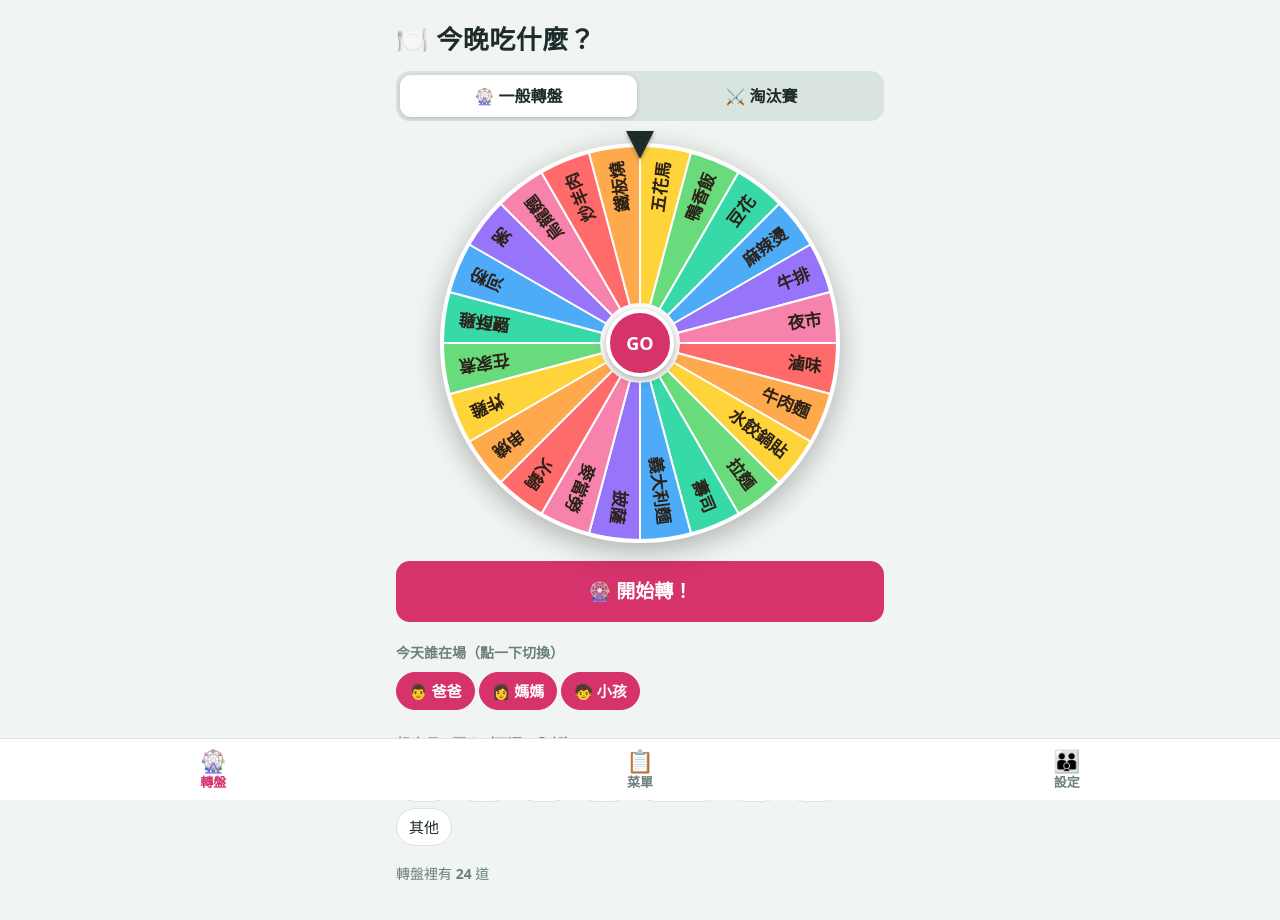
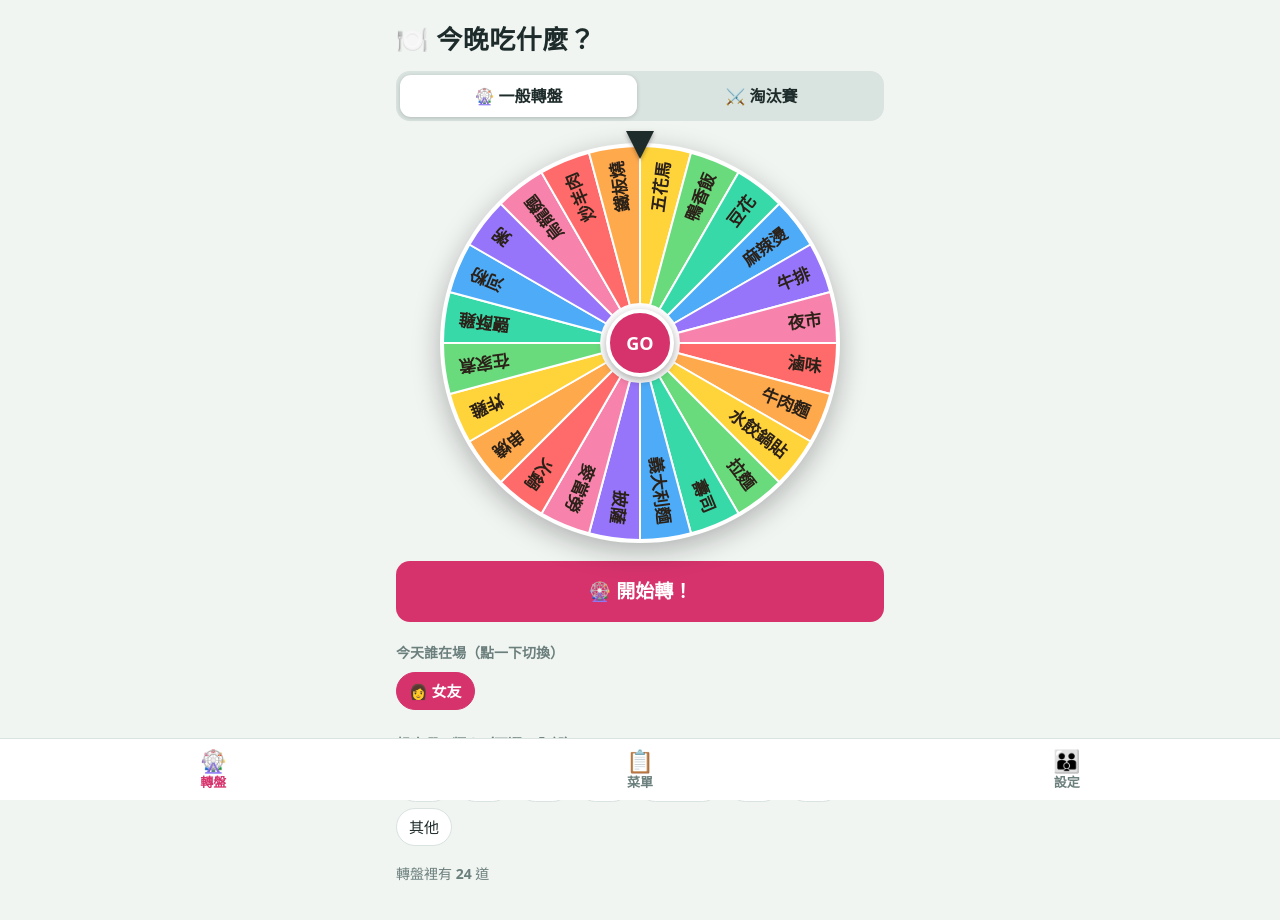
Before and after one commit to ChungChiYang/life-tools, a plain HTML site: page tools/Raffle-Spinner/index.html in a window 1280 px wide. Drawn offline with Linux system fonts and the light colour scheme.

Commit message:
Update index.html

```diff
--- a/tools/Raffle-Spinner/index.html
+++ b/tools/Raffle-Spinner/index.html
@@ -106,7 +106,7 @@ const CATS=['中式','日式','西式','速食','火鍋燒烤','外送','自煮'
 const COLORS=['#ff6b6b','#ffa94d','#ffd43b','#69db7c','#38d9a9','#4dabf7','#9775fa','#f783ac'];
 const mk=(n,c)=>({id:uid(),n,c,p:{}});
 const DEF=()=>({
-  members:[{id:'m1',name:'爸爸',e:'👨'},{id:'m2',name:'媽媽',e:'👩'},{id:'m3',name:'小孩',e:'🧒'}],
+  members:[{id:'m1',name:'女友',e:'👩'}],
   present:{},
   dishes:[mk('滷味','中式'),mk('牛肉麵','中式'),mk('水餃鍋貼','中式'),mk('拉麵','日式'),mk('壽司','日式'),mk('義大利麵','西式'),mk('披薩','西式'),mk('麥當勞','速食'),mk('火鍋','火鍋燒烤'),mk('串燒','火鍋燒烤'),mk('炸雞','速食'),mk('在家煮','自煮'),mk('鹽酥雞','速食'),mk('河粉','其他'),mk('粥','中式'),mk('烏龍麵','日式'),mk('炒羊肉','中式'),mk('鐵板燒','中式'),mk('五花馬','中式'),mk('鴨香飯','中式'),mk('豆花','其他'),mk('麻辣燙','火鍋燒烤'),mk('牛排','西式'),mk('夜市','其他')],
   cats:[],mode:'normal',avoid:false,hist:[]
```
